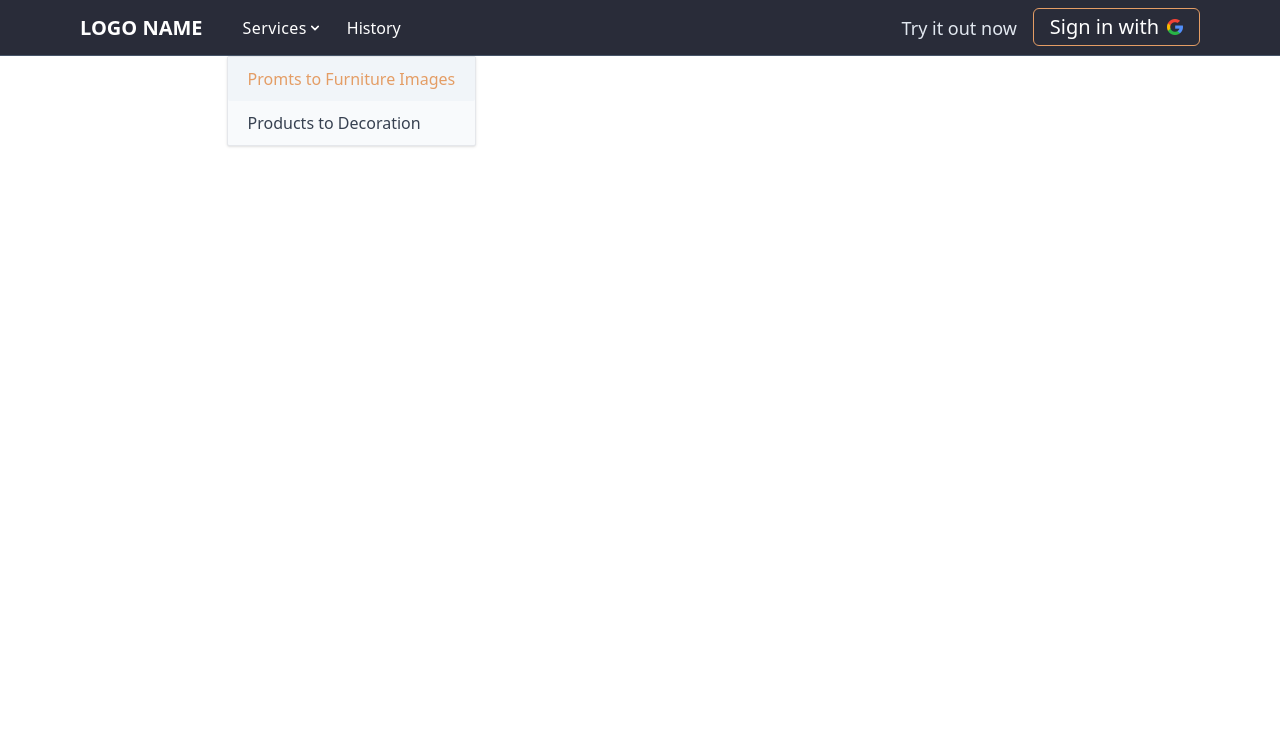
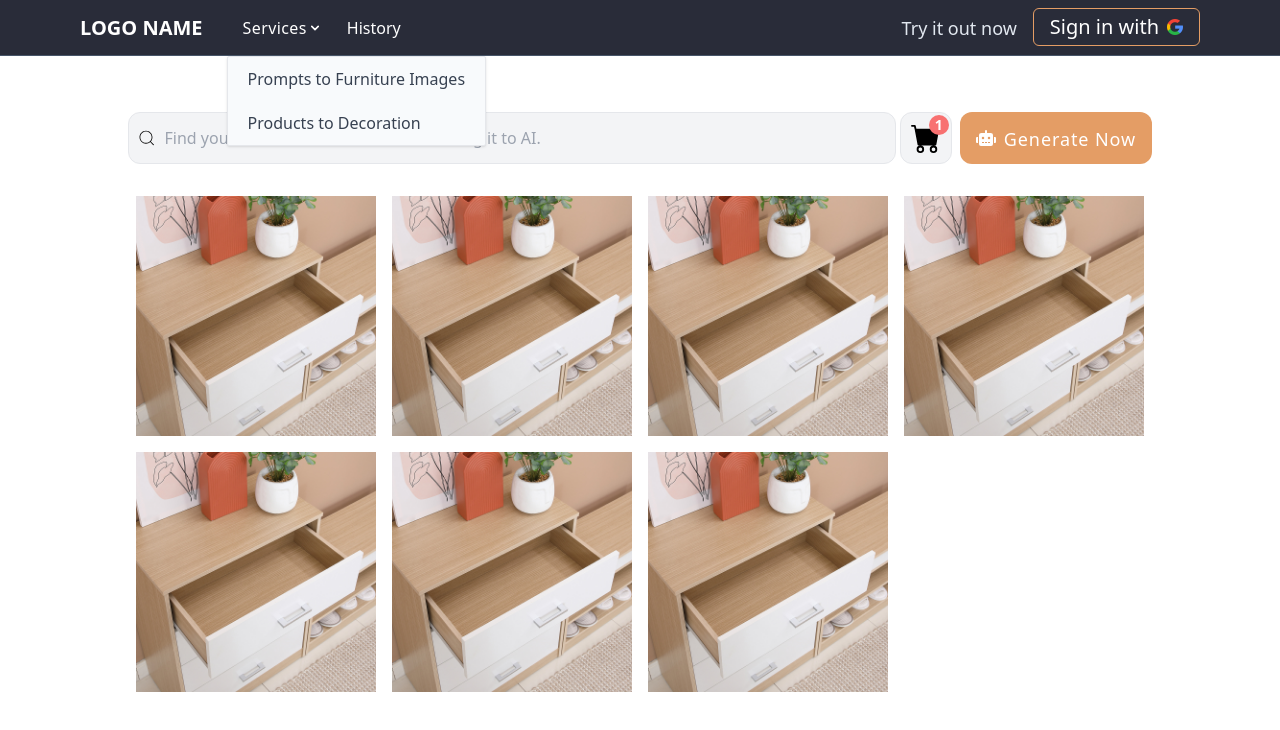
Before and after one commit to ffaann02/AI-Hackathon-42Bangkok, a React (Vite) app: page /generator/items in a window 1280 px wide. Both pictures are taken after a click on the button "Services". Shown: the top 730 px of the page. Built offline with nearby package versions, Linux system fonts and the light colour scheme; no server answers.

Commit message:
add: sepearte generator pages, mockup generate by items

```diff
--- a/src/App.jsx
+++ b/src/App.jsx
@@ -7,7 +7,7 @@ import {
   Route,
   useLocation,
 } from "react-router-dom";
-import Generator from './pages/Generator';
+import GeneratorWithText from './pages/GeneratorWithText';
 import { UserProvider } from "./UserContext";
 /// Firebase
 import firebaseConfig from "./firebaseConfig";
@@ -20,6 +20,7 @@ import { useUser } from "./UserContext";
 import React, { useEffect } from "react"
 import Navbar from "./components/Navbar";
 import Home from "./pages/Home";
+import GeneratorWithItems from "./pages/GeneratorWithItems";
 function App() {
   if (!firebase.apps.length) {
     firebase.initializeApp(firebaseConfig);
@@ -50,8 +51,7 @@ function App() {
         findDocumentsWithEmptyToken(localAccessToken);
       }
     }
-    setPathName(location.pathname);
-  }, [pathName, user])
+  }, [user])
   return (
     <>
         <div className="w-full min-h-screen relative ">
@@ -60,7 +60,8 @@ function App() {
               <Navbar/>
               <Routes>
                 <Route path="/" element={<Home/>}/>
-                <Route path="/generator" element={<Generator />} />
+                <Route path="/generator/prompt" element={<GeneratorWithText/>} />
+                <Route path="/generator/items" element={<GeneratorWithItems/>}/>
                 <Route path="/login" element={<Login />} />
                 <Route path="/history" element={<History />} />
                 <Route path="/share/:imageid" element={<Share />} />
--- a/src/components/Navbar.jsx
+++ b/src/components/Navbar.jsx
@@ -3,7 +3,7 @@ import React, { useRef, useState, useEffect } from "react"
 import { useUser } from "../UserContext";
 import googleIcon from '/images/google-icon.png';
 import robotCoverLogin from '/images/robot-png.png';
-import { AiFillCaretDown,AiOutlineStar} from 'react-icons/ai';
+import { AiFillCaretDown, AiOutlineStar } from 'react-icons/ai';
 import { FiLogOut } from "react-icons/fi";
 const Navbar = () => {
     const { user, setUser } = useUser();
@@ -32,7 +32,7 @@ const Navbar = () => {
     }
 
     const [selectServicesToggle, setSelectServicesToggle] = useState(false);
-    const [serviceChoices,setServicesChoices] = useState(1);
+    const [serviceChoices, setServicesChoices] = useState(0);
     const selectServiceRef = useRef();
 
     useEffect(() => {
@@ -68,17 +68,21 @@ const Navbar = () => {
                         </button>
                         {selectServicesToggle &&
                             <div id="dropdown" className="top-14 absolute z-10 bg-slate-50 divide-gray-100 border-[1px]
-                                rounded-sm shadow w-fit" onMouseLeave={()=>{setSelectServicesToggle(false)}}>
+                                rounded-sm shadow w-fit" onMouseLeave={() => { setSelectServicesToggle(false) }}>
                                 <ul class="text-sm text-gray-700">
                                     <li>
-                                    <a href="#" className={`text-[16px] block py-3 hover:bg-slate-100 px-5 rounded-sm
+                                        <Link to="/generator/prompt" onClick={() => { setSelectServicesToggle(false) }}>
+                                            <a className={`text-[16px] block py-3 hover:bg-slate-200 px-5 rounded-sm
                                     ${serviceChoices === 1 && "bg-slate-100 pointer-events-none text-project-orange"}`}
-                                        >Promts to Furniture Images</a>
+                                            >Prompts to Furniture Images</a>
+                                        </Link>
                                     </li>
                                     <li>
-                                    <a href="#" className={`text-[16px] block py-3 hover:bg-slate-100 px-5 rounded-sm
+                                        <Link to="/generator/items" onClick={() => { setSelectServicesToggle(false) }}>
+                                            <a className={`text-[16px] block py-3 hover:bg-slate-200 px-5 rounded-sm
                                     ${serviceChoices === 2 && "bg-slate-100 pointer-events-none text-project-orange"}`}
                                             >Products to Decoration</a>
+                                        </Link>
                                     </li>
                                 </ul>
                             </div>}
@@ -131,7 +135,7 @@ const Navbar = () => {
                     <div className="h-full flex flex-col justify-between">
                         <div className="flex">
                             <p className="text-white text-lg px-3 py-2 flex">
-                                <AiOutlineStar className="my-auto mr-2 text-xl text-yellow-400"/> Credits: {10}
+                                <AiOutlineStar className="my-auto mr-2 text-xl text-yellow-400" /> Credits: {10}
                             </p>
                         </div>
                         <div className="flex text-white text-lg border-t-[1px] border-project-navy-2 px-4 py-2
--- /dev/null
+++ b/src/pages/GeneratorWithItems.jsx
@@ -0,0 +1,63 @@
+import { useState } from "react";
+import { CiSearch } from "react-icons/ci"
+import { BsFillCartFill } from "react-icons/bs"
+import {FaRobot} from "react-icons/fa"
+import furniture01 from "/images/furniture01.jpeg"
+const GeneratorWithItems = () => {
+    const [searchTitle, setSearchTitle] = useState("");
+    return (
+        <div className="w-full max-w-5xl h-full mx-auto">
+            <div className="w-full mt-14">
+                <div className="grid grid-cols-12">
+                    <div className='flex p-2 rounded-xl bg-gray-100  col-span-9 border-[1px] w-full'>
+                        <CiSearch className="text-xl my-auto" />
+                        <input
+                            className="w-full border-none bg-transparent outline-none font-ibm-thai text-gray-600 px-2 py-1"
+                            placeholder="Find your dream furnitures here and bring it to AI."
+                            onChange={(event) => setSearchTitle(event.target.value)}
+                            onKeyDown={(event) => {
+                                if (event.key === 'Enter') {
+                                    // handleSearch();
+                                }
+                            }} />
+                    </div>
+                    <div className="col-span-3 flex">
+                        <div className="my-auto p-2.5 bg-gray-100 border-[1px] rounded-xl ml-auto relative">
+                            <BsFillCartFill className="text-3xl"/>
+                            <p className="absolute bg-red-400 w-5 h-5 text-center top-0.5 right-0.5 flex rounded-full">
+                                <a className="font-bold text-white text-sm mx-auto">1</a>
+                            </p>
+                        </div>
+                        <button className="flex bg-project-orange rounded-xl px-4 text-lg font-medium ml-2 text-white tracking-wider">
+                            <FaRobot className="my-auto text-xl mr-2"/><p className="my-auto text-md mt-[0.8rem]">Generate Now</p>
+                        </button>
+                    </div>
+                </div>
+                <div className="w-full grid grid-cols-12 mt-6">
+                    <div className="col-span-3 p-2">
+                        <img src={furniture01} />
+                    </div>
+                    <div className="col-span-3 p-2">
+                        <img src={furniture01} />
+                    </div>
+                    <div className="col-span-3 p-2">
+                        <img src={furniture01} />
+                    </div>
+                    <div className="col-span-3 p-2">
+                        <img src={furniture01} />
+                    </div>
+                    <div className="col-span-3 p-2">
+                        <img src={furniture01} />
+                    </div>
+                    <div className="col-span-3 p-2">
+                        <img src={furniture01} />
+                    </div>
+                    <div className="col-span-3 p-2">
+                        <img src={furniture01} />
+                    </div>
+                </div>
+            </div>
+        </div>
+    )
+}
+export default GeneratorWithItems
--- a/src/pages/Generator.jsx
+++ b/src/pages/GeneratorWithText.jsx
@@ -123,7 +123,7 @@ const Generator = () => {
 
     return (
         <>
-            <div className={`flex w-full ${!progress && "min-h-screen"} h-full justify-center my-auto`}>
+            <div className={`flex w-full h-full justify-center my-auto`}>
                 <div className="w-full text-center max-w-5xl">
                     <div className="flex mx-auto justify-center w-full sticky top-16 mt-10 shadow-lg rounded-md ">
                         <input
--- a/src/pages/History.jsx
+++ b/src/pages/History.jsx
@@ -143,7 +143,7 @@ const History = () => {
     }
 
     return (
-        <div className="relative w-full h-full min-h-screen xl:max-w-[75rem] 2xl:max-w-[90rem] lg:max-w-[65rem]  mx-auto">
+        <div className="relative w-full h-full xl:max-w-[75rem] 2xl:max-w-[90rem] lg:max-w-[65rem]  mx-auto">
             <div className="py-4 relative pt-20">
                 <h1 className="text-3xl font-semibold tracking-wider ml-4 text-slate-800 w-full">History</h1>
                 <div className="mt-5 w-full ml-2 flex justify-between">
--- a/src/pages/Home.jsx
+++ b/src/pages/Home.jsx
@@ -3,7 +3,7 @@ import service1Image from "/images/robot-cover-login.png";
 const Home = () => {
     const navigate = useNavigate();
     return (
-        <div className="w-full h-full min-h-screen grid place-items-center">
+        <div className="w-full h-full grid place-items-center">
             <div className="max-w-4xl w-full h-full pb-52 xl:pt-20 pt-16">
                 <h1 className="text-center text-2xl font-bold">LOGO NAME</h1>
                 <div className="w-full mt-10 grid grid-cols-2 h-full">
```
Also changed, not shown: public/images/furniture01.jpeg (added). Lines whose indentation alone changed are shown as unchanged.
